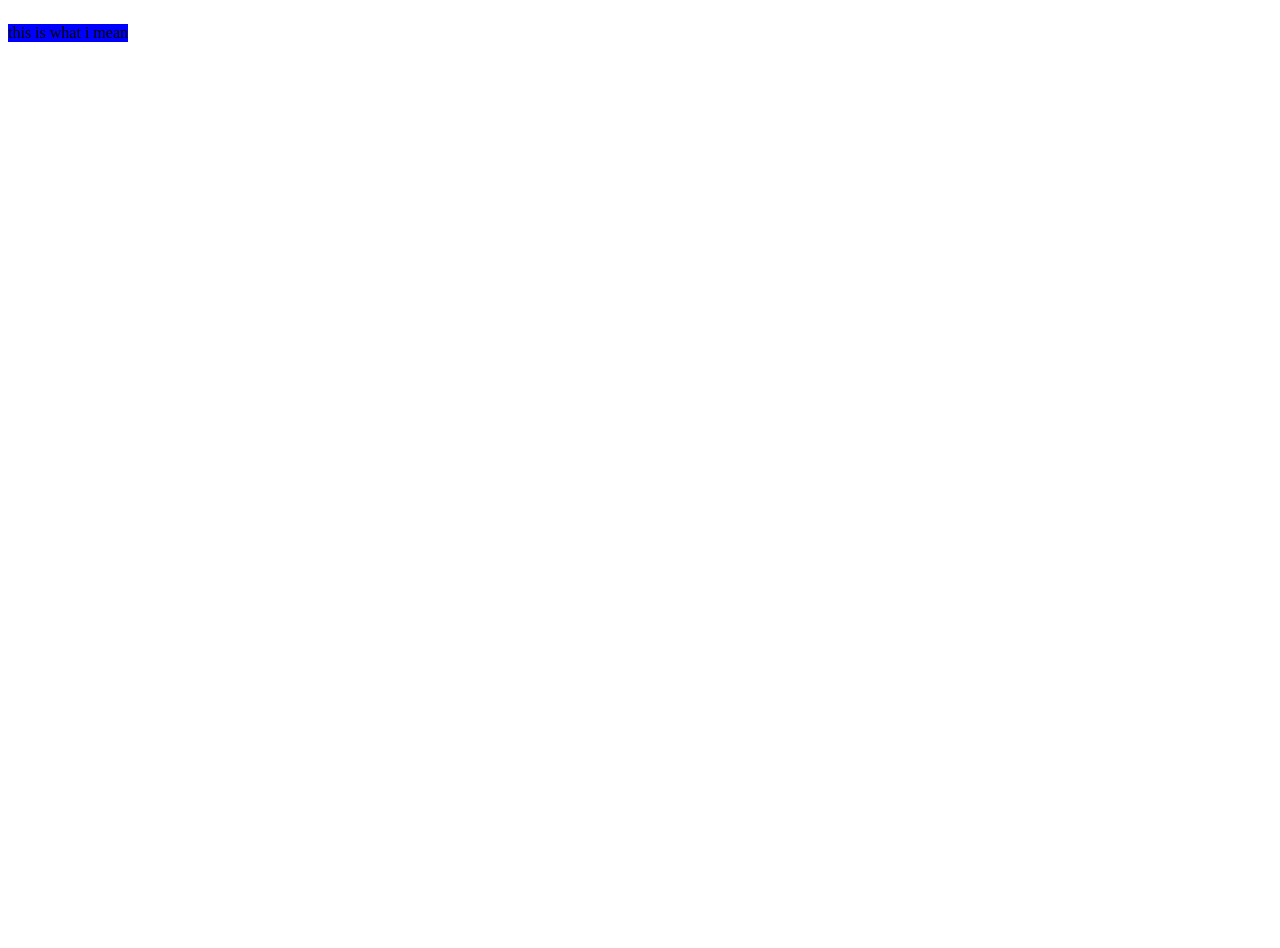
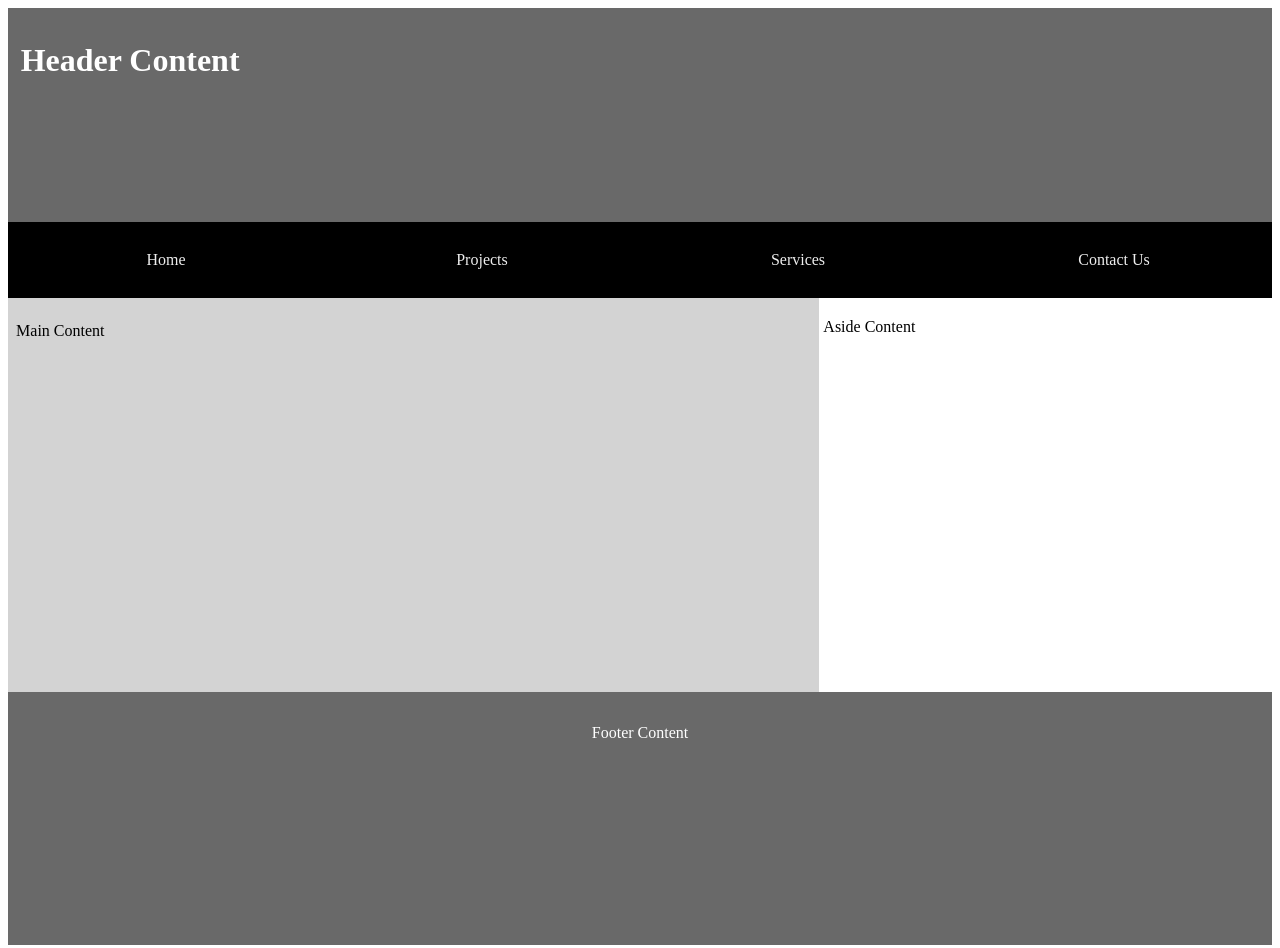
Before and after one commit to jocoker/wdd131, a plain HTML site: page week01/basic-layout.html in a window 1280 px wide. Before the commit the page ends 816 px from the top, so only its background shows below. Drawn offline with Linux system fonts and the light colour scheme; files that its build step writes are made by us from their sources.

Commit message:
finished

```diff
--- a/week01/basic-layout.html
+++ b/week01/basic-layout.html
@@ -3,11 +3,29 @@
 <head>
     <meta charset="UTF-8">
     <meta name="viewport" content="width=device-width, initial-scale=1.0">
-    <link rel="stylesheet" href="layout.css">
+    <link rel="stylesheet" href="styles/layout.css">
     <title>Jordan - WDD 131</title>
 </head>
 <body>
-    <p>this is what i mean</p>
+<header>
+    <h1 contenteditable>Header Content</h1>
+</header>
 
+<div class="navigation">
+	<a href="#" title="Home">Home</a>
+	<a href="#" title="Projects">Projects</a>
+	<a href="#" title="Services">Services</a>
+	<a href="#" title="Contact Us">Contact Us</a>
+</div>
+
+<div class="main-content">
+    <p>Main Content</p>
+</div>
+
+<div class="aside-content">
+    <p>Aside Content</p>
+</div>
 </body>
+
+<footer>Footer Content</footer>
 </html>
--- a/week01/styles/layout.css
+++ b/week01/styles/layout.css
@@ -1,9 +1,58 @@
 body {
     display: grid;
-    height: 100vh;
-    grid-template: auto 1fr auto / auto 1fr auto;
-  }
+    grid-template: auto auto auto/ auto auto auto;
+}
 
-  p {
-    background: blue;
-  }
+header {
+    background-color:dimgray;
+    grid-column: 1 / 4;
+    text-align: left;
+    color: white;
+    height: 5cm;
+    padding: 1%;
+}
+
+.navigation {
+	list-style: none;
+    grid-column: 1 / 4;
+	background-color: black;
+    display: flex;
+    align-items: center;
+    text-align: center;
+    height: 2cm;
+}
+.navigation a {
+	color: #eee;
+	text-decoration: none;
+	text-align: center;
+    grid-column: 1 / 4;
+    flex: 1 1 100%;
+}
+.navigation a:hover {
+	font-weight: 700;
+	text-decoration: underline;
+	text-decoration-color: yellow;
+}
+
+.main-content {
+    background: lightgray;
+    grid-column: 1 / 3;
+    grid-row: 3/4;
+    height: 10cm;
+    padding: 1%;
+}
+
+.aside-content {
+    grid-column: 3/4;
+    grid-row: 3/4;
+    padding: 1%;
+}
+
+footer {
+    background: dimgray;
+    padding: 2rem;
+    text-align: center;
+    color: white;
+    grid-column: 1 / 4;
+    height: 5cm;
+}
```
